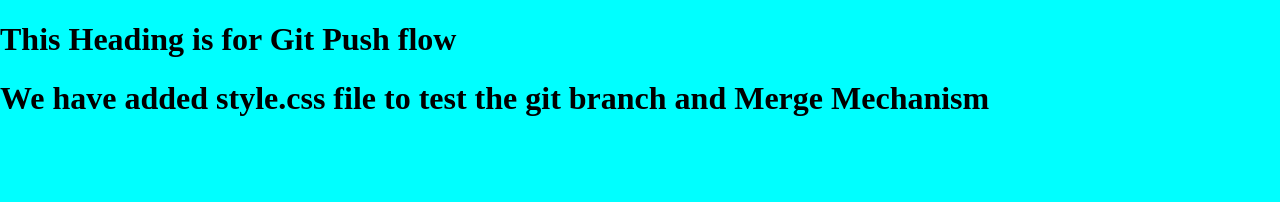
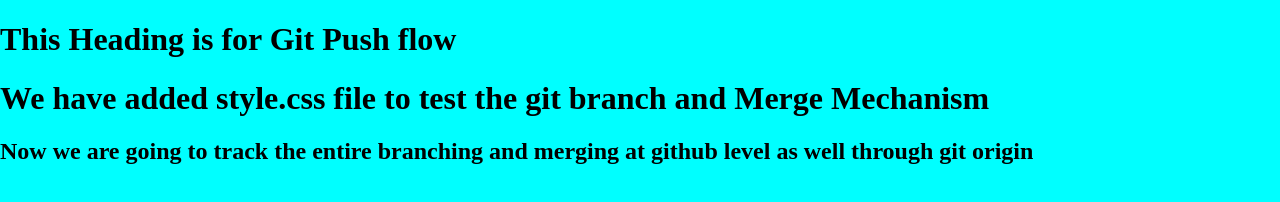
Before and after one commit to ShivamDevOps55555/DevOPstesting, a plain HTML site: page index.html in a window 1280 px wide. Drawn offline with Linux system fonts and the light colour scheme.

Commit message:
Tracking Brancing and Merging at GitHub Level

```diff
--- a/index.html
+++ b/index.html
@@ -9,5 +9,6 @@
 </head>
 <body>
     <h1>We have added style.css file to test the git branch and Merge Mechanism</h1>
+    <h2>Now we are going to track the entire branching and merging at github level as well through git origin</h2>
 </body>
 </html>
```
